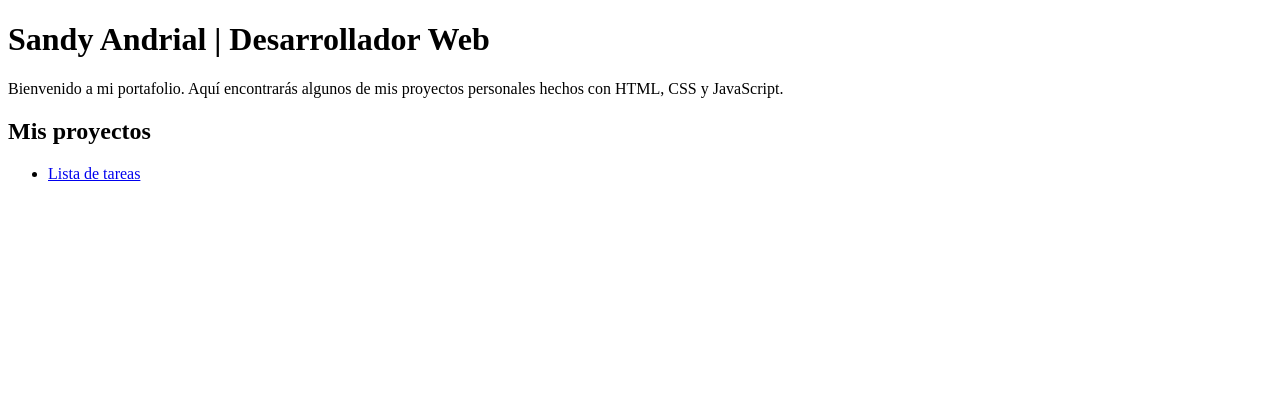
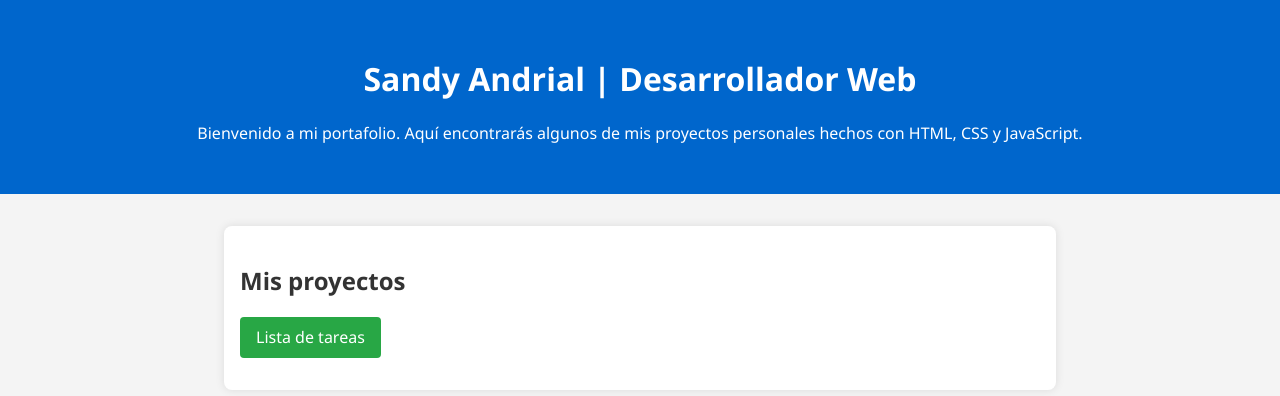
Before and after one commit to lu1334/mi_portafolio, a plain HTML site: page index.html in a window 1280 px wide. Drawn offline with Linux system fonts and the light colour scheme.

Commit message:
cree archivo style y di estilos

```diff
--- a/index.html
+++ b/index.html
@@ -3,6 +3,7 @@
 <head>
     <meta charset="UTF-8">
     <meta name="viewport" content="width=device-width, initial-scale=1.0">
+    <link rel="stylesheet" href="style.css">
     <title>Mi portafolio</title>
 </head>
 <body>
--- /dev/null
+++ b/style.css
@@ -0,0 +1,50 @@
+body {
+  margin: 0;
+  padding: 0;
+  background-color: #f4f4f4;
+  font-family: 'Segoe UI', Tahoma, Geneva, Verdana, sans-serif;
+  color: #333;
+  line-height: 1.6;
+}
+
+header {
+  background-color: #0066cc;
+  color: white;
+  padding: 2rem;
+  text-align: center;
+}
+
+main {
+  max-width: 800px;
+  margin: 2rem auto;
+  padding: 1rem;
+  background: white;
+  box-shadow: 0 0 10px rgba(0,0,0,0.1);
+  border-radius: 8px;
+}
+
+h1, h2 {
+  margin-bottom: 1rem;
+}
+
+ul {
+  list-style: none;
+  padding: 0;
+}
+
+li {
+  margin: 1rem 0;
+}
+
+a {
+  text-decoration: none;
+  color: white;
+  background: #28a745;
+  padding: 0.5rem 1rem;
+  border-radius: 4px;
+  display: inline-block;
+}
+
+a:hover {
+  background-color: #218838;
+}
```
Also changed, not shown: 1 other file.
